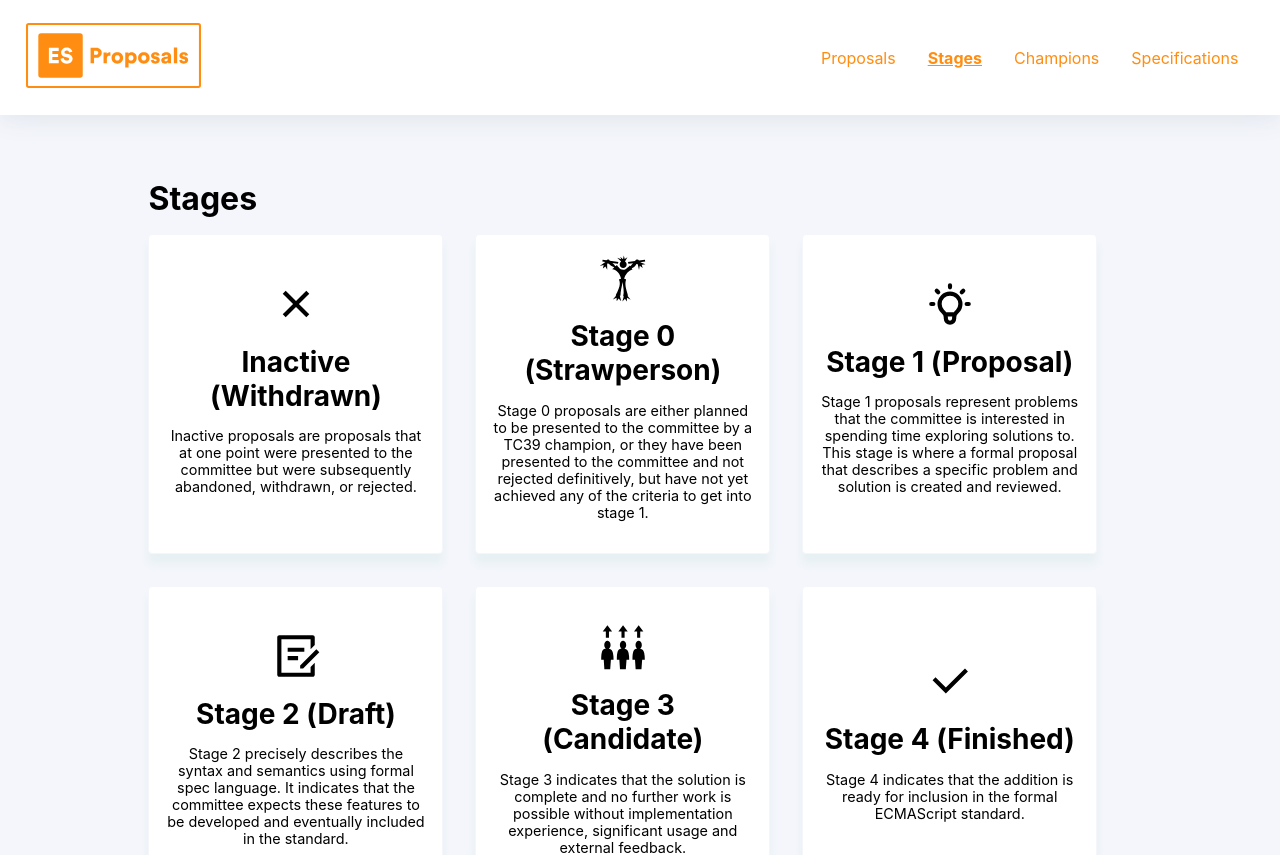
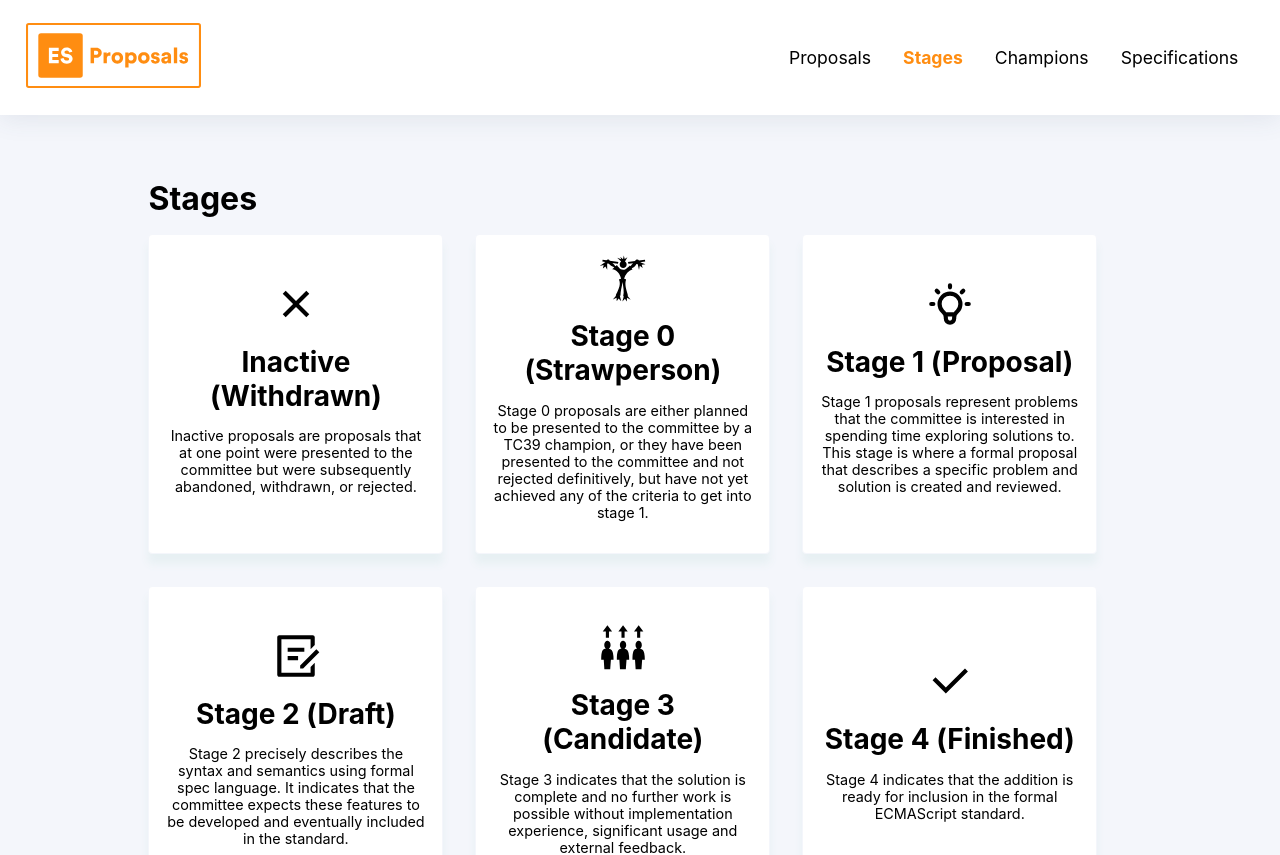
Before and after one commit to saadq/proposals.es, a Next.js app: page /stages in a window 1280 px wide. Shown: the top 855 px of the page. Built offline with nearby package versions, Linux system fonts and the light colour scheme.

Commit message:
Change header link color

```diff
--- a/src/components/common/layout/Header.tsx
+++ b/src/components/common/layout/Header.tsx
@@ -26,9 +26,12 @@ const Nav = styled.nav`
 
 const NavLink = styled.a<{ isActive: boolean }>`
   color: ${({ theme }) => theme.colors.primary};
+  color: ${({ isActive, theme }) =>
+    isActive ? theme.colors.primary : theme.colors.black};
   margin: 0 1rem;
-  text-decoration: ${({ isActive }) => (isActive ? 'underline' : 'none')};
+  text-decoration: none;
   font-weight: ${({ isActive }) => (isActive ? 'bold' : 'normal')};
+  font-size: 1.1rem;
 
   &:hover {
     text-decoration: underline;
```
